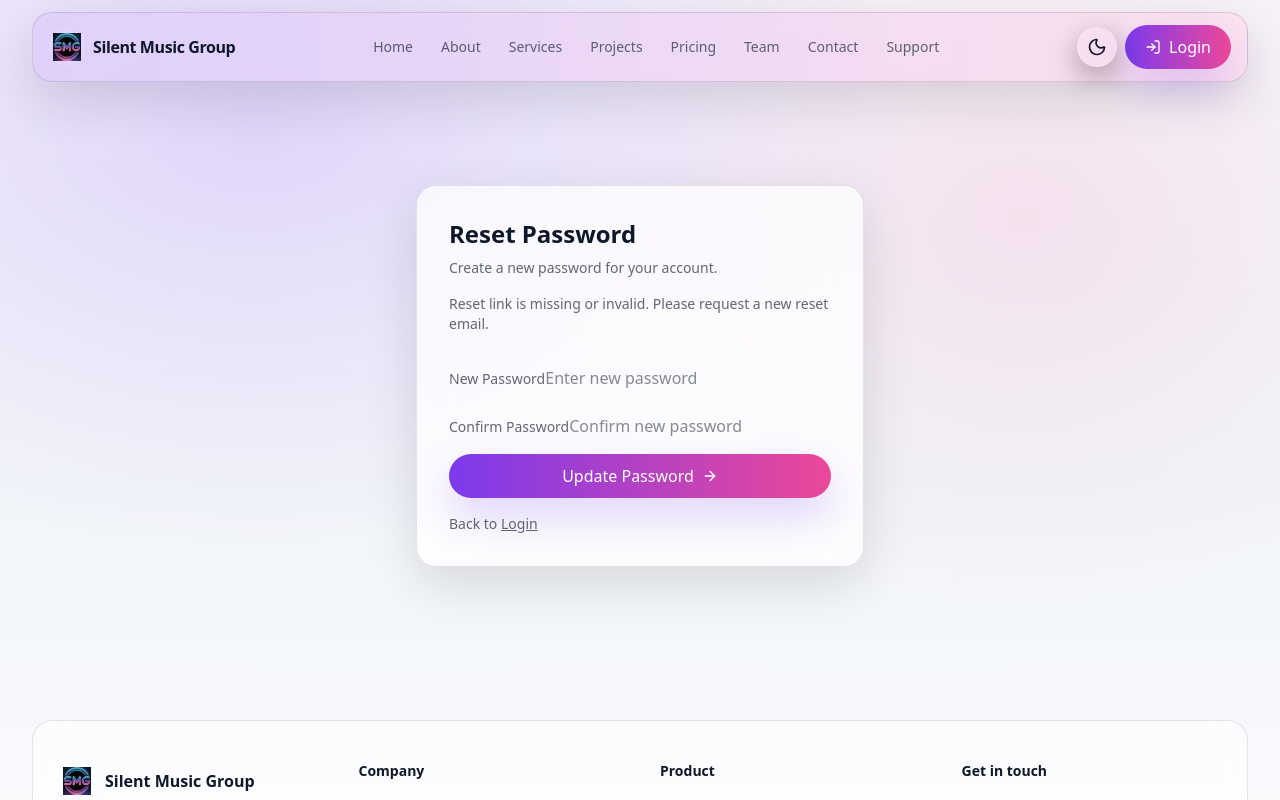
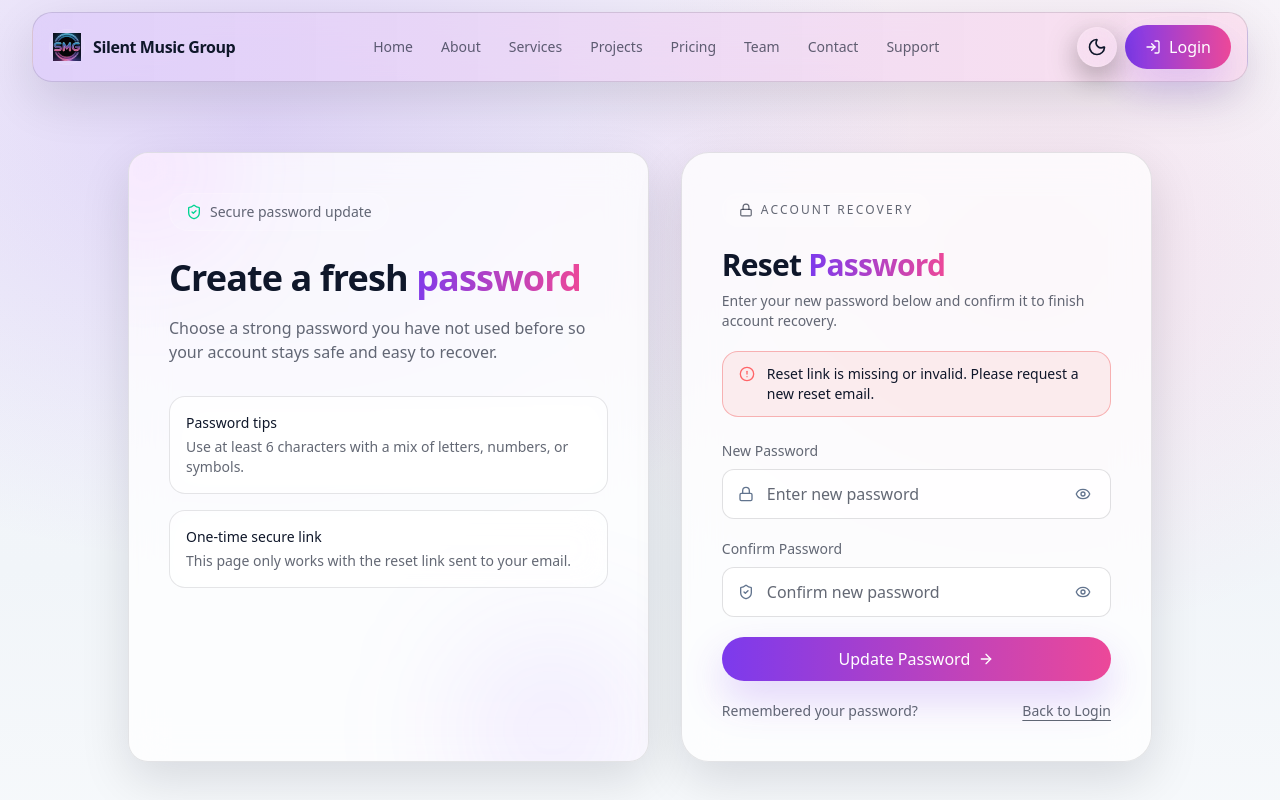
Before and after one commit to lodhirahul1001-alt/clone, a React (Vite) app: page /reset-password in a window 1280 px wide. Shown: the top 800 px of the page. Built offline with nearby package versions, Linux system fonts and the light colour scheme; no server answers.

Commit message:
fix all issue

```diff
--- a/src/pages/ResetPassword.jsx
+++ b/src/pages/ResetPassword.jsx
@@ -1,6 +1,6 @@
 import { useState } from "react";
 import { useParams, useSearchParams, Link, useNavigate } from "react-router";
-import { ArrowRight } from "lucide-react";
+import { ArrowRight, Eye, EyeOff, Lock, ShieldCheck, CircleAlert } from "lucide-react";
 import { AxiosIntance } from "../config/Axios.Intance";
 
 export default function ResetPassword() {
@@ -12,6 +12,10 @@ export default function ResetPassword() {
   const [confirm, setConfirm] = useState("");
   const [loading, setLoading] = useState(false);
   const [msg, setMsg] = useState("");
+  const [showPassword, setShowPassword] = useState(false);
+  const [showConfirm, setShowConfirm] = useState(false);
+
+  const isSuccess = msg.toLowerCase().includes("successfully");
 
   const handleSubmit = async (e) => {
     e.preventDefault();
@@ -33,52 +37,137 @@ export default function ResetPassword() {
   };
 
   return (
-    <div className="min-h-[70vh] flex items-center justify-center px-4 py-14">
-      <div className="glass max-w-md w-full p-6 md:p-8">
-        <h1 className="text-2xl font-semibold">Reset Password</h1>
-        <p className="mt-2 text-sm" style={{ color: "var(--muted)" }}>
-          Create a new password for your account.
+    <div className="min-h-[70vh] flex items-center justify-center px-4 py-10 md:py-14">
+      <div className="container-page">
+        <div className="mx-auto grid max-w-5xl grid-cols-1 gap-8 lg:grid-cols-[1.05fr_.95fr] items-stretch">
+          <div className="hidden lg:block glass p-10 relative overflow-hidden">
+            <div className="absolute -top-16 -left-16 h-40 w-40 rounded-full bg-fuchsia-500/10 blur-3xl" />
+            <div className="absolute -bottom-16 right-0 h-48 w-48 rounded-full bg-violet-500/10 blur-3xl" />
+            <div className="relative">
+              <div className="inline-flex items-center gap-2 rounded-full border border-white/15 bg-white/10 px-4 py-2 text-sm text-[color:var(--muted)]">
+                <ShieldCheck className="h-4 w-4 text-emerald-400" />
+                Secure password update
+              </div>
+
+              <h1 className="mt-6 text-4xl font-semibold tracking-tight leading-tight">
+                Create a fresh
+                <span className="text-neon"> password</span>
+              </h1>
+              <p className="mt-4 max-w-md text-[color:var(--muted)]">
+                Choose a strong password you have not used before so your account stays safe and easy to recover.
               </p>
+
+              <div className="mt-8 space-y-4">
+                <div className="glass-soft rounded-2xl p-4 border border-[color:var(--border)]">
+                  <p className="text-sm font-medium">Password tips</p>
+                  <p className="mt-1 text-sm text-[color:var(--muted)]">
+                    Use at least 6 characters with a mix of letters, numbers, or symbols.
+                  </p>
+                </div>
+                <div className="glass-soft rounded-2xl p-4 border border-[color:var(--border)]">
+                  <p className="text-sm font-medium">One-time secure link</p>
+                  <p className="mt-1 text-sm text-[color:var(--muted)]">
+                    This page only works with the reset link sent to your email.
+                  </p>
+                </div>
+              </div>
+            </div>
+          </div>
+
+          <div className="glass p-8 md:p-10 rounded-[28px]">
+            <div className="inline-flex items-center gap-2 rounded-full border border-white/15 bg-white/10 px-4 py-2 text-xs uppercase tracking-[0.18em] text-[color:var(--muted)]">
+              <Lock className="h-3.5 w-3.5" />
+              Account recovery
+            </div>
+
+            <h2 className="mt-5 text-3xl font-semibold tracking-tight">
+              Reset <span className="text-neon">Password</span>
+            </h2>
+            <p className="mt-2 text-sm text-[color:var(--muted)]">
+              Enter your new password below and confirm it to finish account recovery.
+            </p>
+
             {!token ? (
-          <div className="mt-4 text-sm" style={{ color: "var(--muted)" }}>
-            Reset link is missing or invalid. Please request a new reset email.
+              <div className="mt-5 flex items-start gap-3 rounded-2xl border px-4 py-3 text-sm" style={{ borderColor: "rgba(239,68,68,.35)", background: "rgba(239,68,68,.08)" }}>
+                <CircleAlert className="mt-0.5 h-4 w-4 shrink-0 text-red-400" />
+                <span>Reset link is missing or invalid. Please request a new reset email.</span>
               </div>
             ) : null}
 
-        <form className="mt-6 space-y-4" onSubmit={handleSubmit}>
+            <form className="mt-6 space-y-5" onSubmit={handleSubmit}>
               <div>
-            <label className="text-sm" style={{ color: "var(--muted)" }}>New Password</label>
+                <label className="mb-2 block text-sm font-medium text-[color:var(--muted)]">New Password</label>
+                <div className="relative">
+                  <Lock className="pointer-events-none absolute left-4 top-1/2 h-4 w-4 -translate-y-1/2 text-slate-500 dark:text-white/80" />
                   <input
-              className="input mt-2"
-              type="password"
+                    className="input-ui pl-11 pr-12"
+                    type={showPassword ? "text" : "password"}
                     value={password}
                     onChange={(e) => setPassword(e.target.value)}
                     placeholder="Enter new password"
+                    autoComplete="new-password"
                     required
                   />
+                  <button
+                    type="button"
+                    onClick={() => setShowPassword((v) => !v)}
+                    className="absolute right-3 top-1/2 -translate-y-1/2 rounded-lg p-2 text-slate-500 transition-colors hover:bg-black/10 hover:text-slate-800 focus-visible:outline-none focus-visible:ring-2 focus-visible:ring-violet-500/50 dark:text-white/75 dark:hover:bg-white/10 dark:hover:text-white"
+                    aria-label={showPassword ? "Hide password" : "Show password"}
+                  >
+                    {showPassword ? <EyeOff className="h-4 w-4" /> : <Eye className="h-4 w-4" />}
+                  </button>
+                </div>
               </div>
 
               <div>
-            <label className="text-sm" style={{ color: "var(--muted)" }}>Confirm Password</label>
+                <label className="mb-2 block text-sm font-medium text-[color:var(--muted)]">Confirm Password</label>
+                <div className="relative">
+                  <ShieldCheck className="pointer-events-none absolute left-4 top-1/2 h-4 w-4 -translate-y-1/2 text-slate-500 dark:text-white/80" />
                   <input
-              className="input mt-2"
-              type="password"
+                    className="input-ui pl-11 pr-12"
+                    type={showConfirm ? "text" : "password"}
                     value={confirm}
                     onChange={(e) => setConfirm(e.target.value)}
                     placeholder="Confirm new password"
+                    autoComplete="new-password"
                     required
                   />
+                  <button
+                    type="button"
+                    onClick={() => setShowConfirm((v) => !v)}
+                    className="absolute right-3 top-1/2 -translate-y-1/2 rounded-lg p-2 text-slate-500 transition-colors hover:bg-black/10 hover:text-slate-800 focus-visible:outline-none focus-visible:ring-2 focus-visible:ring-violet-500/50 dark:text-white/75 dark:hover:bg-white/10 dark:hover:text-white"
+                    aria-label={showConfirm ? "Hide confirm password" : "Show confirm password"}
+                  >
+                    {showConfirm ? <EyeOff className="h-4 w-4" /> : <Eye className="h-4 w-4" />}
+                  </button>
+                </div>
               </div>
 
-          {msg ? <div className="text-sm" style={{ color: "var(--muted)" }}>{msg}</div> : null}
+              {msg ? (
+                <div
+                  className="rounded-2xl border px-4 py-3 text-sm"
+                  style={{
+                    color: isSuccess ? "#86efac" : "var(--muted)",
+                    borderColor: isSuccess ? "rgba(34,197,94,.35)" : "rgba(255,255,255,.12)",
+                    background: isSuccess ? "rgba(34,197,94,.08)" : "rgba(255,255,255,.06)",
+                  }}
+                >
+                  {msg}
+                </div>
+              ) : null}
 
               <button className="btn-primary w-full" disabled={loading} type="submit">
-            {loading ? "Updating..." : "Update Password"} <ArrowRight className="w-4 h-4 ml-2" />
+                {loading ? "Updating..." : "Update Password"} <ArrowRight className="ml-2 h-4 w-4" />
               </button>
             </form>
 
-        <div className="mt-4 text-sm" style={{ color: "var(--muted)" }}>
-          Back to <Link className="underline" to="/login">Login</Link>
+            <div className="mt-5 flex items-center justify-between gap-4 text-sm text-[color:var(--muted)]">
+              <span>Remembered your password?</span>
+              <Link className="underline underline-offset-4 hover:text-[color:var(--text)]" to="/login">
+                Back to Login
+              </Link>
+            </div>
+          </div>
         </div>
       </div>
     </div>
```
Lines whose indentation alone changed are shown as unchanged.
